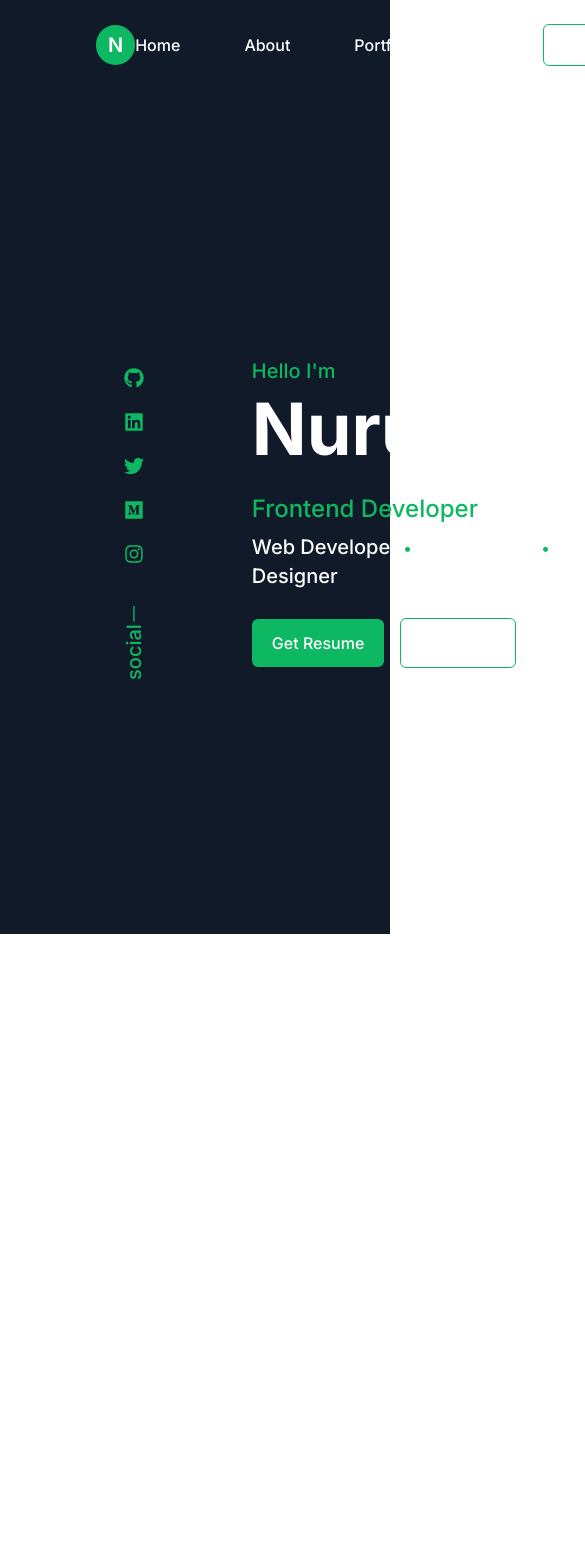
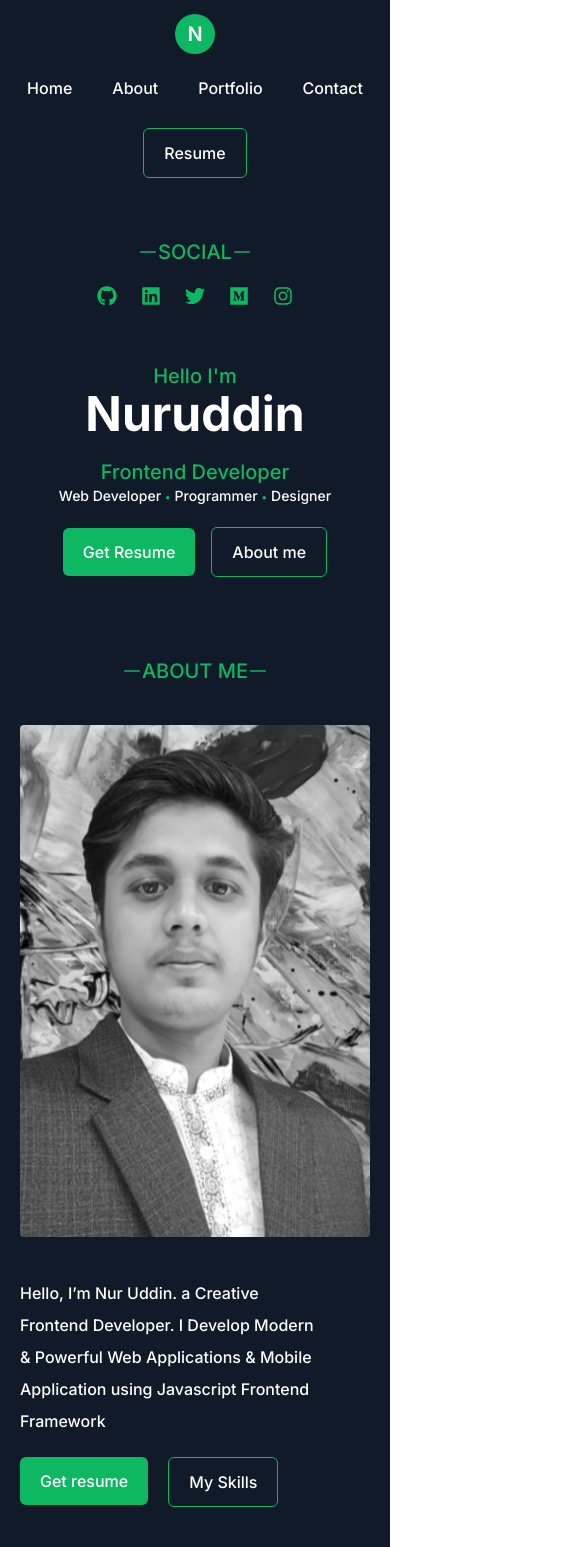
Before and after one commit to itznur07/portfolio, a React (Create React App) app: page / in a window 390 px wide. Shown: the top 1547 px of the page, 585 px wide, since content can reach past the window. Before the commit the page ends 934 px from the top, so only its background shows below. Built offline with nearby package versions, Linux system fonts and the light colour scheme.

Commit message:
Three components responsive complate

```diff
--- /dev/null
+++ b/src/Components/About.js
@@ -0,0 +1,42 @@
+import React from "react";
+import myImg from '../assets/img/my-img.png';
+import Button from "./Button";
+import MentionButton from "./MentionButton";
+
+const About = () => {
+  return (
+    <div className='container mx-auto'>
+      <div className='md:flex md:flex-row flex flex-col-reverse items-center justify-around md:mx-24 mx-5 md:gap-y-0 gap-y-10 py-10'>
+        {/* div 1 */}
+        <div className='space-y-5'>
+          <p className='text-md text-[#fff] font-medium leading-loose'>
+            Hello, I’m Nur Uddin. a Creative <br /> Frontend Developer. I
+            Develop Modern <br /> & Powerful Web Applications & Mobile <br />{" "}
+            Application using Javascript Frontend Framework{" "}
+          </p>
+          <div className='flex space-x-5'>
+            <Button name='Get resume' style={`bg-[#0eb761]`} />
+            <Button name='My Skills' style={`border border-[#0eb761]`} />
+          </div>
+        </div>
+        {/* div 1 */}
+        {/* div 2 */}
+        <div>
+          <img
+            className='rounded md:w-64 w-54 grayscale hover:grayscale-0 transition ease-linear duration-300'
+            src={myImg}
+            alt='img'
+          />
+        </div>
+        {/* div 2 */}
+        {/* div 3 */}
+        <div>
+          <MentionButton name='About me' rotate='-180' />
+        </div>
+        {/* div 3 */}
+      </div>
+    </div>
+  );
+};
+
+export default About;
--- a/src/Components/Banner.js
+++ b/src/Components/Banner.js
@@ -1,5 +1,4 @@
 import React from "react";
-import MentionButton from './MentionButton'
 import {
   FaGithub,
   FaInstagram,
@@ -9,14 +8,15 @@ import {
 } from "react-icons/fa";
 import Button from "./Button";
 import Icon from "./Icon";
-
+import MentionButton from "./MentionButton";
 
 const Banner = () => {
   return (
-    <>
-      <div className='h-screen flex items-center gap-20 mx-24'>
-        <div className='flex flex-col gap-y-16 items-center '>
-          <div className='flex flex-col gap-6 text-xl text-[#0eb761] cursor-pointer'>
+    <div className='container mx-auto'>
+      <div className='md:mx-24 mx-10 md:flex items-center md:my-0 my-10 md:gap-x-16 md:h-screen'>
+        {/* div 1 */}
+        <div className="md:flex md:flex-col flex flex-col-reverse md:gap-y-20 gap-y-5 items-center">
+          <div className='flex md:flex-col gap-6 text-xl text-[#0eb761] cursor-pointer'>
             <Icon icon={<FaGithub />} link={`https://github.com/itznur07`} />
             <Icon
               icon={<FaLinkedin />}
@@ -29,15 +29,19 @@ const Banner = () => {
               link={`https://www.instagram.com/itznur07/`}
             />
           </div>
-          <MentionButton name="social"/>
+          <div>
+            <MentionButton name='Social' />
+          </div>
         </div>
-        <div className='flex flex-col gap-2'>
+        {/* div 1 */}
+        {/* div 2 */}
+        <div className='flex flex-col md:gap-2 md:items-start items-center justify-center md:mt-0 mt-14'>
           <p className='text-xl font-medium text-[#0eb761]'>Hello I'm</p>
-          <p className='text-7xl font-bold text-[#fff]'>Nuruddin</p>
-          <p className='text-2xl text-[#0eb761] font-medium mt-5'>
+          <p className='md:text-7xl text-5xl font-bold text-[#fff]'>Nuruddin</p>
+          <p className='md:text-2xl text-xl text-[#0eb761] font-medium mt-5'>
             Frontend Developer
           </p>
-          <span className='text-xl text-[#fff] font-medium'>
+          <span className='md:text-xl text-sm text-[#fff] font-medium'>
             Web Developer <small className='text-md text-[#0eb761]'>•</small>{" "}
             Programmer <small className='text-md text-[#0eb761]'>•</small>{" "}
             Designer
@@ -47,8 +51,9 @@ const Banner = () => {
             <Button name='About me' style={`border border-[#0eb761]`} />
           </div>
         </div>
+        {/* div 2 */}
       </div>
-    </>
+    </div>
   );
 };
 
--- a/src/Components/MentionButton.js
+++ b/src/Components/MentionButton.js
@@ -1,13 +1,14 @@
-import React from 'react'
-import { AiOutlineLine } from 'react-icons/ai'
+import React from "react";
+import { AiOutlineLine } from "react-icons/ai";
 
-const MentionButton = ({name}) => {
+const MentionButton = ({ name }) => {
   return (
-    <div className='flex items-center gap-y-2 -rotate-90 text-xl text-[#0eb761] font-medium'>
-            <span>{name}</span>
-            <AiOutlineLine />{" "}
+    <div className='flex items-center gap-y-2 md:-rotate-90 text-xl text-[#0eb761] font-medium'>
+      <AiOutlineLine />
+      <span className='uppercase'>{name}</span>
+      <AiOutlineLine />{" "}
     </div>
-  )
-}
+  );
+};
 
-export default MentionButton
+export default MentionButton;
--- a/src/Components/Navbar.js
+++ b/src/Components/Navbar.js
@@ -1,17 +1,21 @@
 import React from "react";
+import Button from "./Button";
 
 const Navbar = () => {
-  return (
-    <>
-      <div className='mx-24 flex items-center justify-between py-6'>
-        <div className='cursor-pointer'>
-          <span className='text-xl font-semibold text-[#fff] px-3 py-2 rounded-full bg-[#0eb761]'>
+  return(
+    <div className="container mx-auto">
+      <div className="md:flex md:flex-row md:justify-between items-center flex flex-col md:gap-y-0 gap-y-7 justify-center md:mx-24 mx-10 md:py-6 py-5">
+        {/* div 1 */}
+        <div>
+        <span className='text-xl font-semibold text-[#fff] px-3 py-2 rounded-full bg-[#0eb761]'>
             N
           </span>
         </div>
+        {/* div 1 */}
+        {/* div 2 */}
         <div>
-          <nav>
-            <ul className='flex items-center gap-16 text-md text-[#fff] font-medium cursor-pointer'>
+        <nav>
+            <ul className='flex items-center md:space-x-16 space-x-10 md:text-md text-md text-[#fff] font-medium cursor-pointer'>
               <li className='hover:text-[#0eb761]'>Home</li>
               <li className='hover:text-[#0eb761]'>About</li>
               <li className='hover:text-[#0eb761]'>Portfolio</li>
@@ -19,14 +23,15 @@ const Navbar = () => {
             </ul>
           </nav>
         </div>
-        <div className='cursor-pointer'>
-          <button className='text-[#fff] text-md font-medium border border-[#0eb761] px-3 py-2 rounded-md'>
-            Resume
-          </button>
+        {/* div 2 */}
+        {/* div 3 */}
+        <div>
+        <Button name='Resume' style={`border border-[#0eb761]`} />
         </div>
+        {/* div 3 */}
       </div>
-    </>
-  );
-};
+    </div>
+  )
+}
 
 export default Navbar;
--- a/src/Pages/Home.js
+++ b/src/Pages/Home.js
@@ -1,4 +1,5 @@
 import React from "react";
+import About from "../Components/About";
 import Banner from "../Components/Banner";
 import Navbar from "../Components/Navbar";
 
@@ -8,6 +9,7 @@ const Home = () => {
       <div className="">
         <Navbar />
         <Banner />
+        <About />
       </div>
     </>
   );
```
Also changed, not shown: src/assets/img/my-img.png (added).
